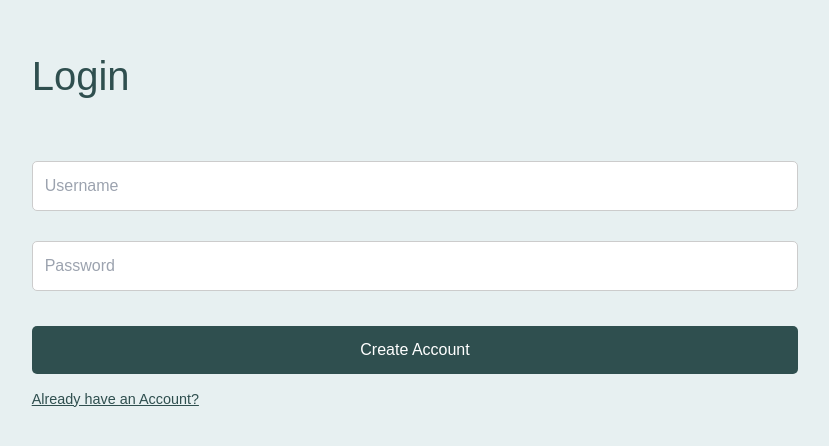
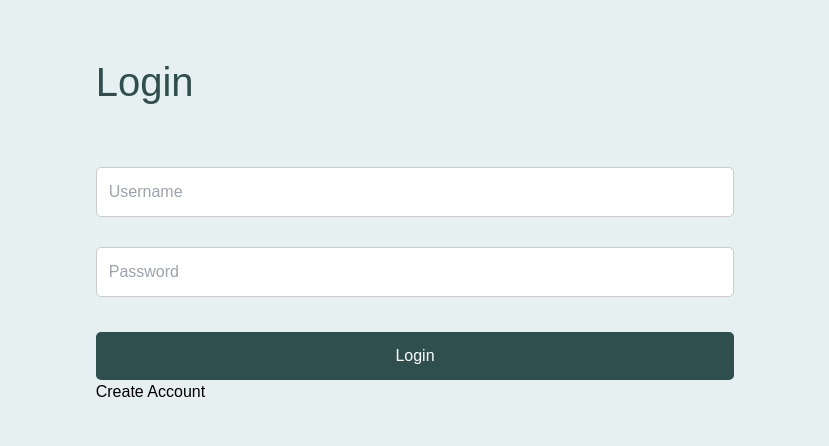
Before and after one commit to cfgtexas24/Team-1, a React (Create React App) app in the folder frontend/: page /patient/login in a window 1280 px wide. Shown: the part 172-618 px from the top of the page, without its empty margins (225-1054 px from the left). Built offline with nearby package versions, Linux system fonts and the light colour scheme.

Commit message:
route login/signup redirect buttons

```diff
--- a/frontend/src/components/Login.js
+++ b/frontend/src/components/Login.js
@@ -1,4 +1,5 @@
 import React from 'react'
+import { Link } from 'react-router-dom'
 
 const Login = () => {
   return (
@@ -7,8 +8,8 @@ const Login = () => {
       <form>
         <input type="text" placeholder="Username" className="input-box" />
         <input type="password" placeholder="Password" className="input-box" />
-        <button type="submit" className="submit-button">Create Account</button>
-        <button type="button" className="link-button">Already have an Account?</button>
+        <button type="submit" className="submit-button">Login</button>
+        <Link to="/patient/signup">Create Account</Link>
       </form>
     </div>
   )
--- a/frontend/src/components/SignUp.js
+++ b/frontend/src/components/SignUp.js
@@ -1,4 +1,5 @@
 import React from 'react'
+import { Link } from 'react-router-dom'
 
 const SignUp = () => {
   return (
@@ -8,7 +9,7 @@ const SignUp = () => {
         <input type="text" placeholder="Username" className="input-box" />
         <input type="password" placeholder="Password" className="input-box" />
         <button type="submit" className="submit-button">Create Account</button>
-        <button type="button" className="link-button">Already have an Account?</button>
+        <Link to="/patient/login">Already have an account?</Link>
       </form>
     </div>
   )
--- a/frontend/src/components/SurveyApp.js
+++ b/frontend/src/components/SurveyApp.js
@@ -2,7 +2,7 @@ import logo from './logo.svg';
 import './App.css';
 import React from 'react';
 import { BrowserRouter as Router, Route, Routes } from 'react-router-dom';
-import SurveyForm from './components/SurveyForm';
+import SurveyForm from './SurveyForm';
 
 function App() {
   return (
```
